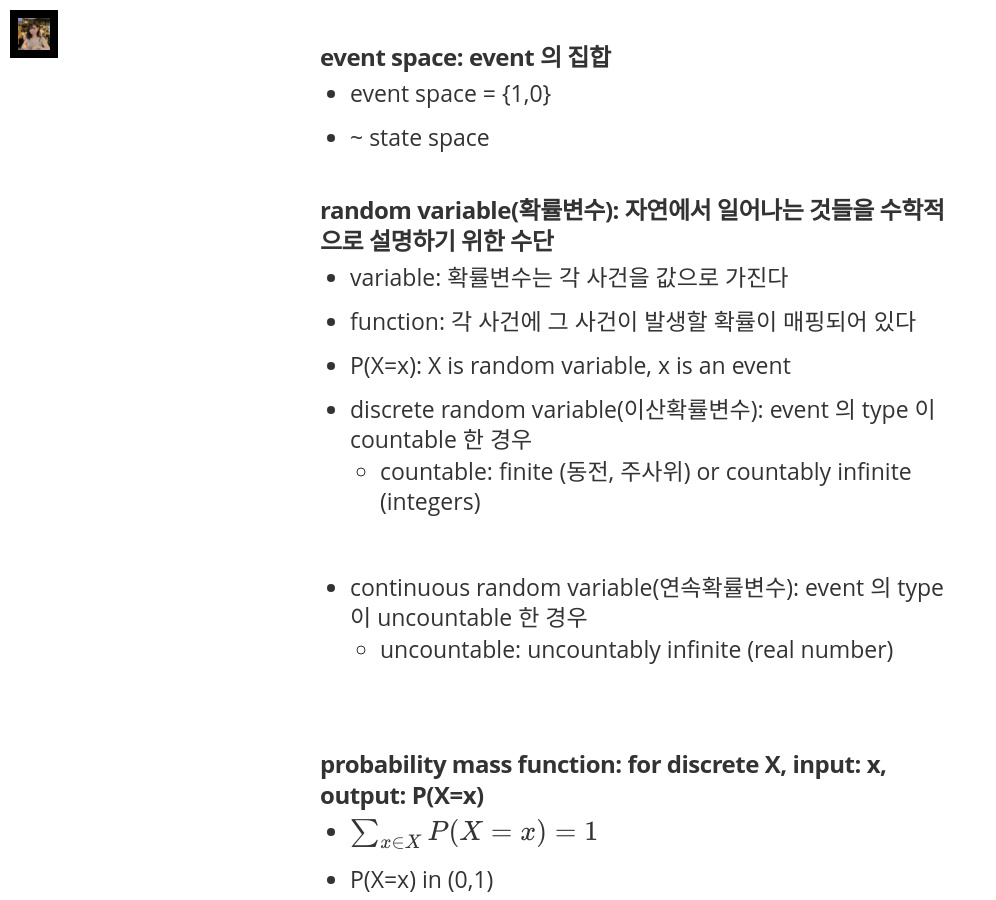
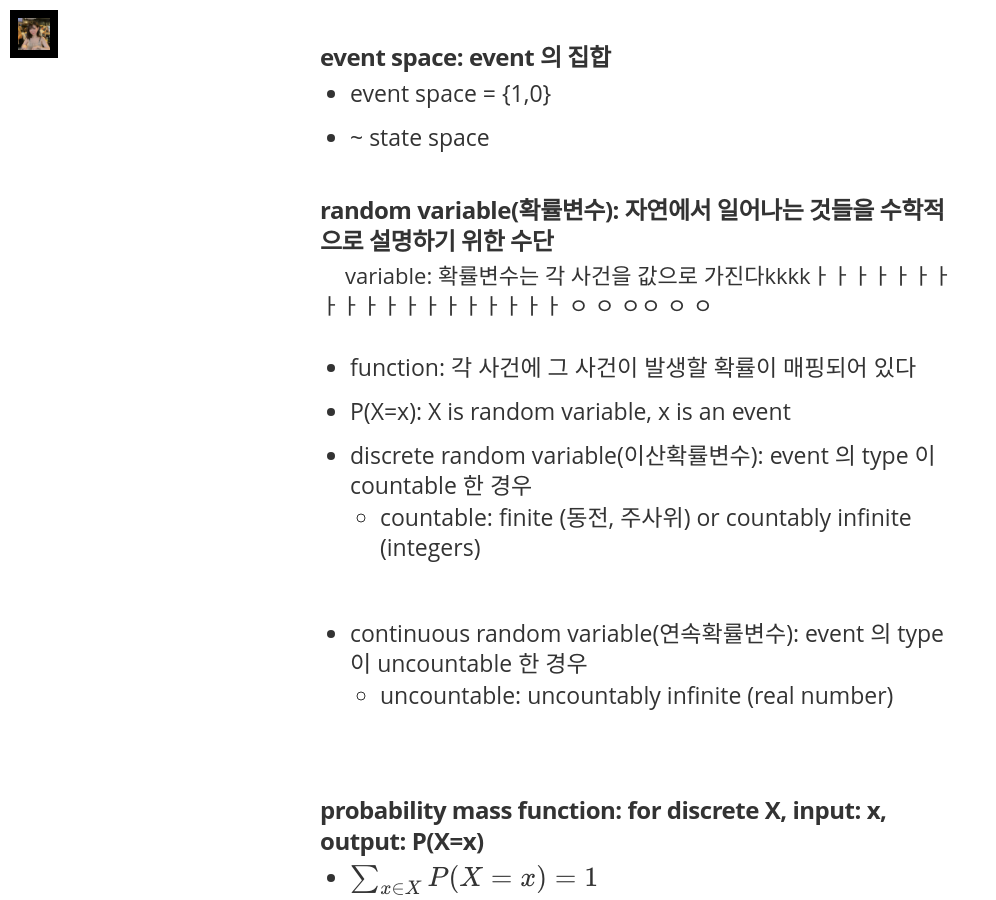
Before and after one commit to minniie/minniie.github.io, a Jekyll site: the page built from _posts/2021-07-27-probability.markdown, in a window 1280 px wide and 900 px high, scrolled down 1327 px. Shown: the whole window, without its empty margins (0-996 px from the left). Built offline with Jekyll 4.4.1, drawn with Linux system fonts in a browser that asks for light colours; nearby versions of some CDN libraries; some web fonts are replaced; formulas are drawn with MathJax 3.

Commit message:
Update 2021-07-27-probability.markdown

```diff
--- a/_posts/2021-07-27-probability.markdown
+++ b/_posts/2021-07-27-probability.markdown
@@ -26,7 +26,7 @@ line-height: 3.5
 - ~ state space
 
 #### random variable(확률변수): 자연에서 일어나는 것들을 수학적으로 설명하기 위한 수단
-- variable: 확률변수는 각 사건을 값으로 가진다
+<p style="text-indent: 25px;">variable: 확률변수는 각 사건을 값으로 가진다kkkkㅏㅏㅏㅏㅏㅏㅏㅏㅏㅏㅏㅏㅏㅏㅏㅏㅏㅏㅏ ㅇ ㅇ ㅇㅇ ㅇ ㅇ</p>
 - function: 각 사건에 그 사건이 발생할 확률이 매핑되어 있다
 - P(X=x): X is random variable, x is an event
 - discrete random variable(이산확률변수): event 의 type 이 countable 한 경우
```
